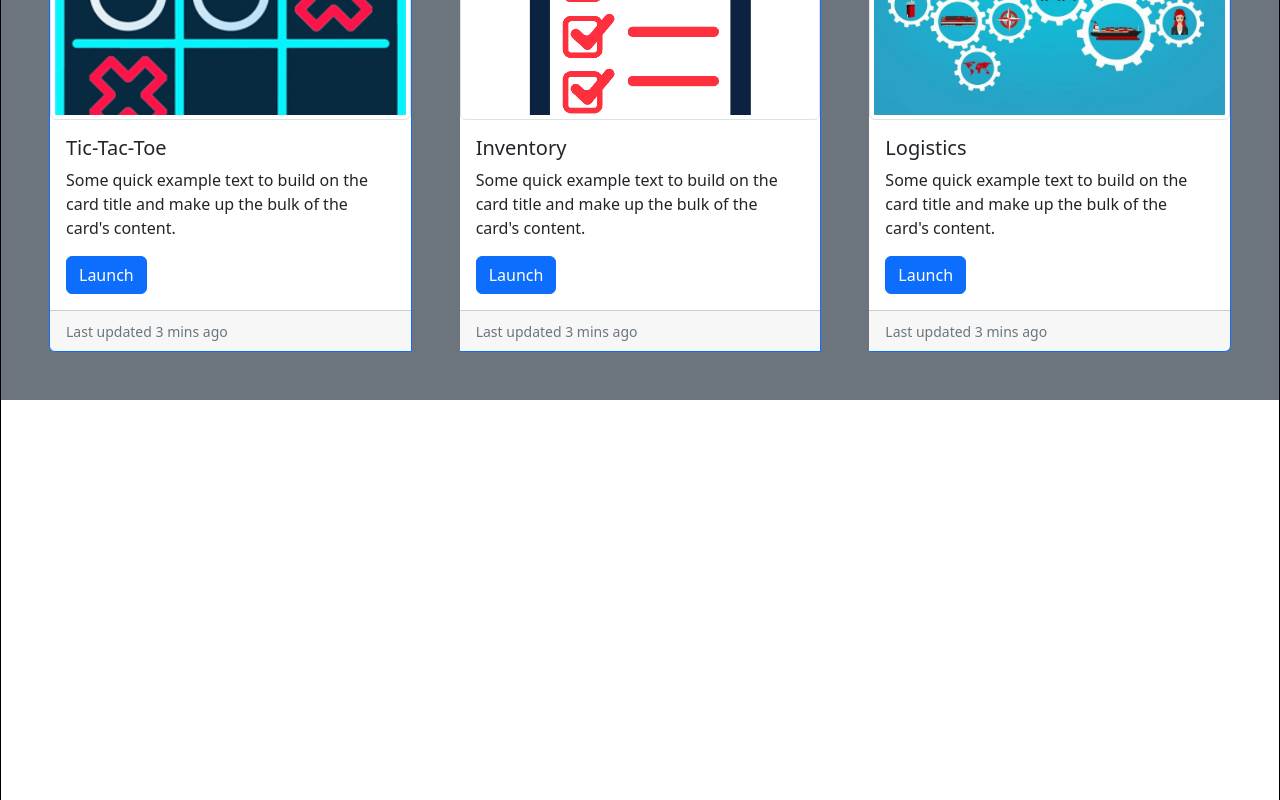
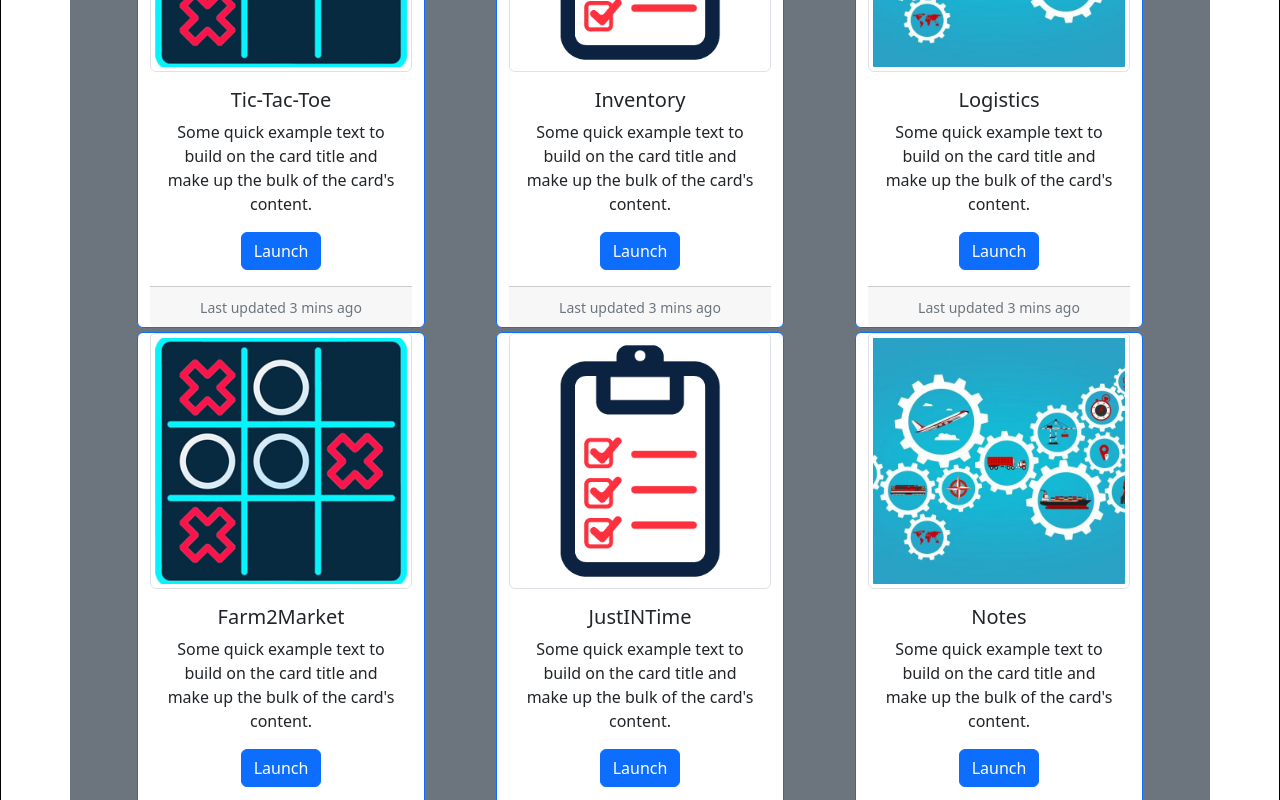
Before and after one commit to haroldsr01/ci-onweb-react-bootstrap, a React (Create React App) app: page / in a window 1280 px wide. Shown: the part 440-1240 px from the top of the page. Built offline with nearby package versions, Linux system fonts and the light colour scheme.

Commit message:
improve css on cards

```diff
--- a/src/components/PreviewCards.jsx
+++ b/src/components/PreviewCards.jsx
@@ -23,10 +23,28 @@ export const PreviewCards = () => {
             title: "Logistics",
             description: "Some quick example text to build on the card title and make up the bulk of the card's content."
         },
+        {
+            cardId: 3,
+            image: TicTacToe,
+            title: "Farm2Market",
+            description: "Some quick example text to build on the card title and make up the bulk of the card's content."
+        },
+        {
+            cardId: 4,
+            image: Inventory,
+            title: "JustINTime",
+            description: "Some quick example text to build on the card title and make up the bulk of the card's content."
+        },
+        {
+            cardId: 5,
+            image: Logistics,
+            title: "Notes",
+            description: "Some quick example text to build on the card title and make up the bulk of the card's content."
+        },
     ]
 
     const cardsElements = cardsData.map(card => (
-        <div key={card.cardId} className="card border-primary" style={{width: "18rem", }}>
+        <div key={card.cardId} className="col card border-primary" style={{width: "18rem", }}>
             <img src={card.image} className="card-img-top img-thumbnail" alt="..." style={{width: "100%", height: "20vw", objectFit: "cover"}}/>
             <div className="card-body">
                 <h5 className="card-title">{card.title}</h5>
@@ -41,8 +59,10 @@ export const PreviewCards = () => {
 
     return (
         <React.Fragment>
-            <div className="container-fluid card-group gap-5 mt-3 bg-secondary p-5">
-                {cardsElements}
+            <div className="container text-center card-group mt-3 bg-secondary">
+                <div className="row row-cols-4 d-flex justify-content-evenly gap-1">
+                    {cardsElements}
+                </div>
             </div>
         </React.Fragment>
     )
```
